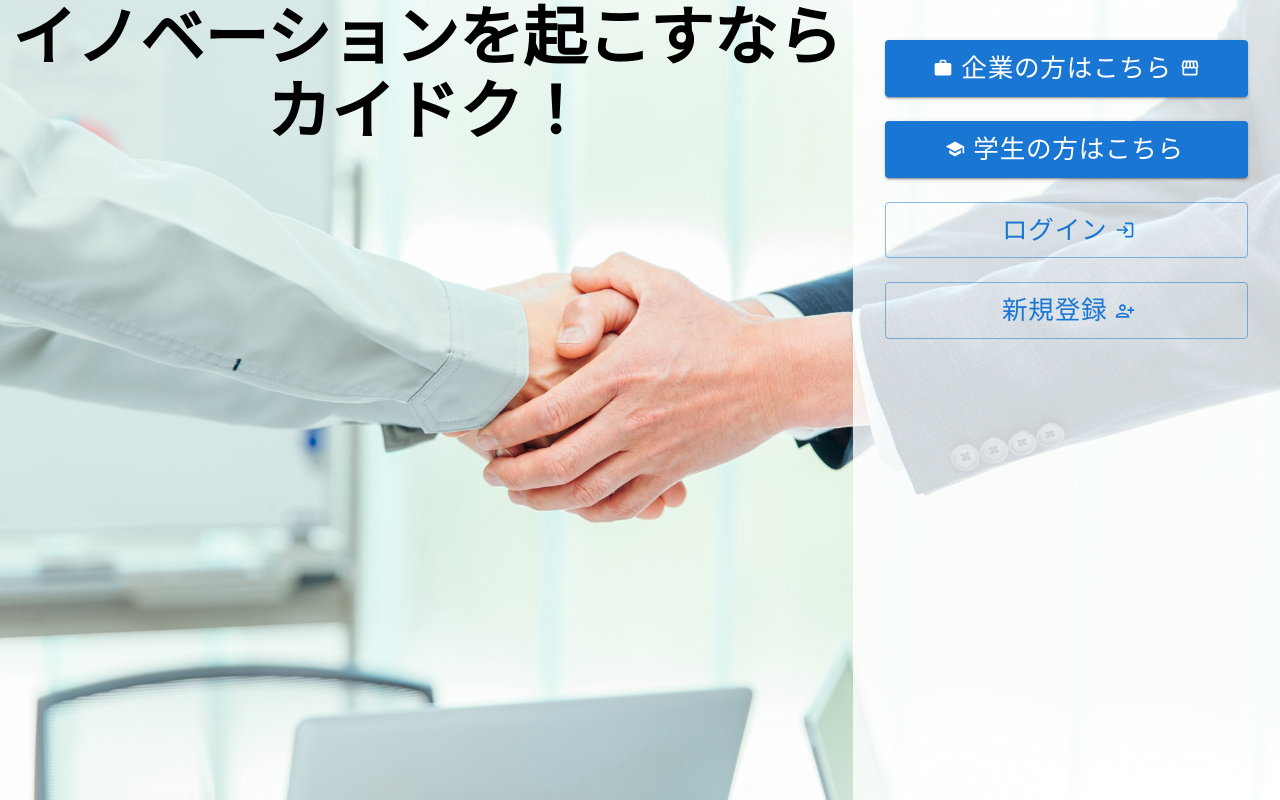
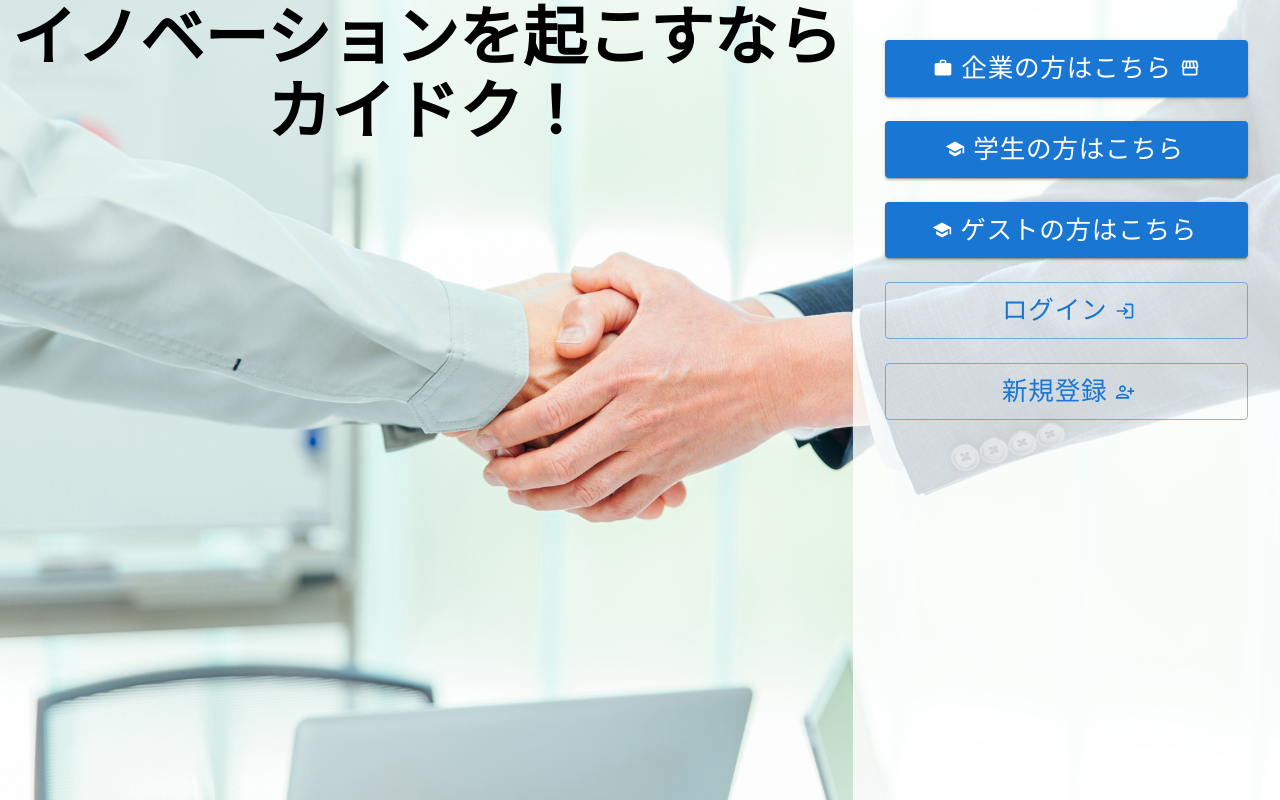
Before and after one commit to yui666a/m_bip-kanazawa, a Next.js app: page / in a window 1280 px wide. Built offline with nearby package versions, Linux system fonts and the light colour scheme.

Commit message:
ゲストログイン機能の追加

```diff
--- a/pages/index.tsx
+++ b/pages/index.tsx
@@ -12,6 +12,13 @@
 import Image from "next/image";
 import KeyVisual from "/public/keyvisual_m.jpg";
 import { AppBar, Hidden } from "@mui/material";
+
+const onClickGuestLogin = () => {
+  localStorage.setItem("id", "5");
+  localStorage.setItem("userId", "guest");
+  Router.push("/student");
+};
+
 const Home: NextPage = () => {
   return (
     <>
@@ -99,6 +106,17 @@
             </p>
             <p style={{ textAlign: "center" }}>
               <Button
+                variant="contained"
+                startIcon={<SchoolIcon />}
+                onClick={() => onClickGuestLogin()}
+                fullWidth
+                style={{ fontSize: "1.6rem" }}
+              >
+                ゲストの方はこちら
+              </Button>
+            </p>
+            <p style={{ textAlign: "center" }}>
+              <Button
                 variant="outlined"
                 endIcon={<LoginIcon />}
                 onClick={() => Router.push("/login")}
```
